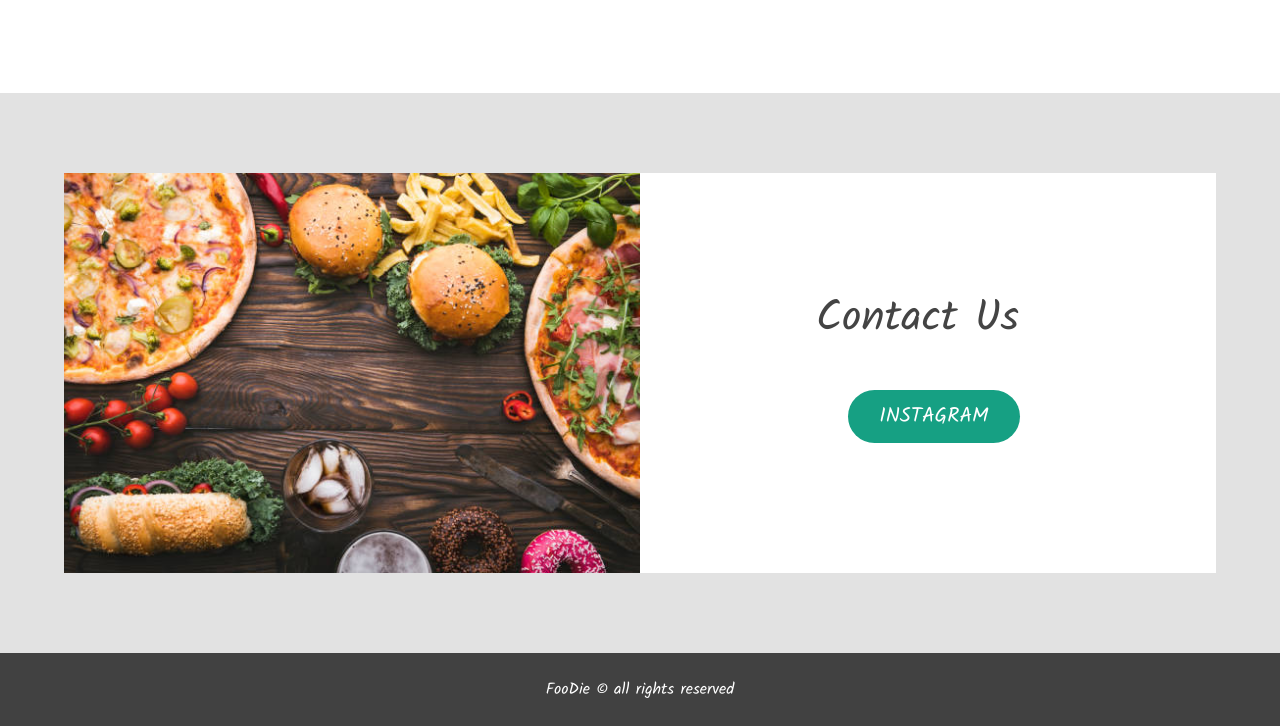
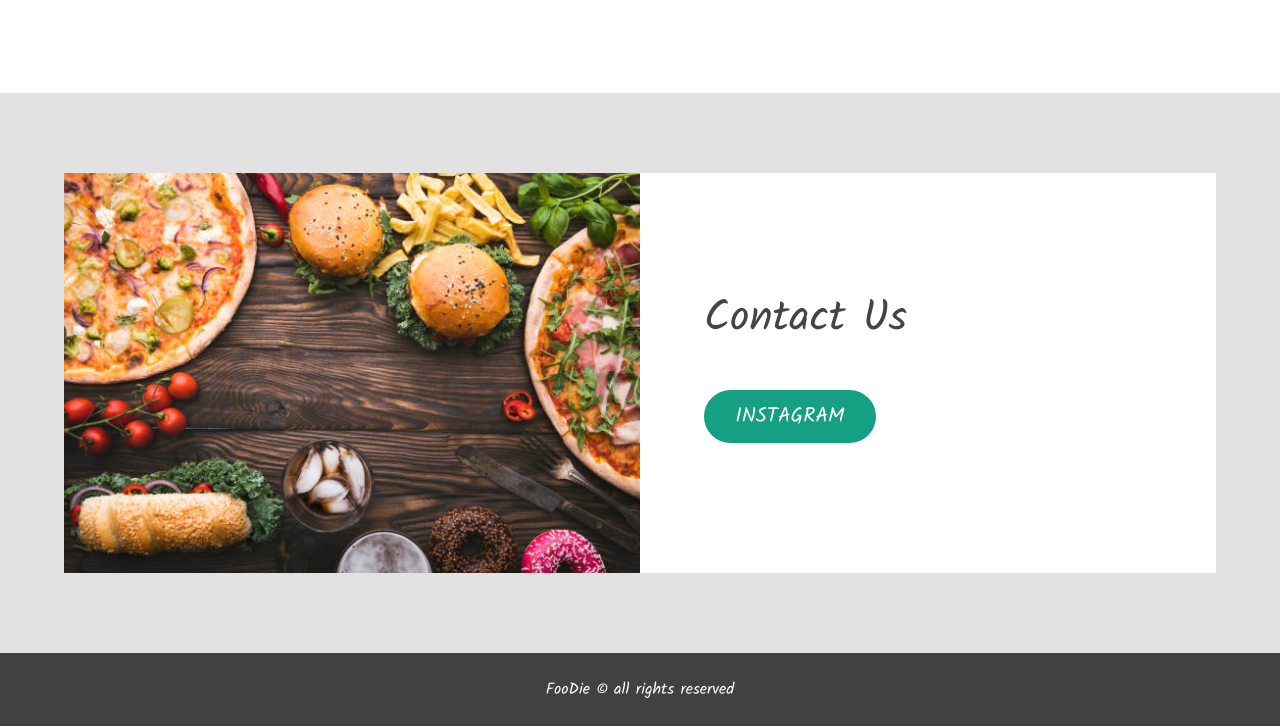
Before and after one commit to jangir6/landing_page_Restaurant, a plain HTML site: page index.html in a window 1280 px wide. Shown: the part 3927-4653 px from the top of the page. Drawn offline with nearby package versions, Linux system fonts and the light colour scheme; no server answers; a script that the page names is missing.

Commit message:
Update contact.css

```diff
--- a/contact.css
+++ b/contact.css
@@ -41,12 +41,12 @@
     font-size: 2.7rem;
     font-weight: 500;
     color: #444;
-    margin-left: 10rem;
+    margin-left: 3rem;
     margin-bottom: 1rem;
     margin-top: -1.2rem;
   }
 
   .form-container a {
-    margin-left: 12rem;
+    margin-left: 3rem;
     font-size: 1.3rem;
   }
```
